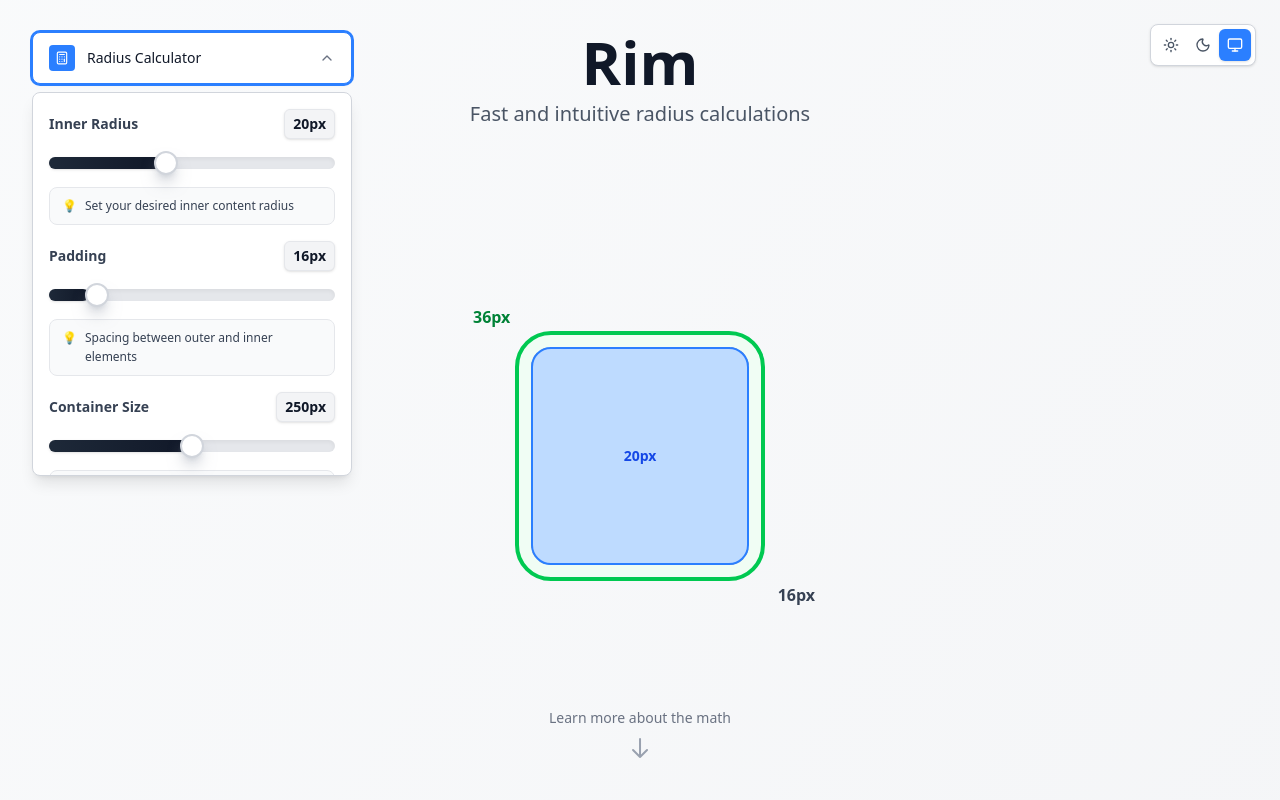
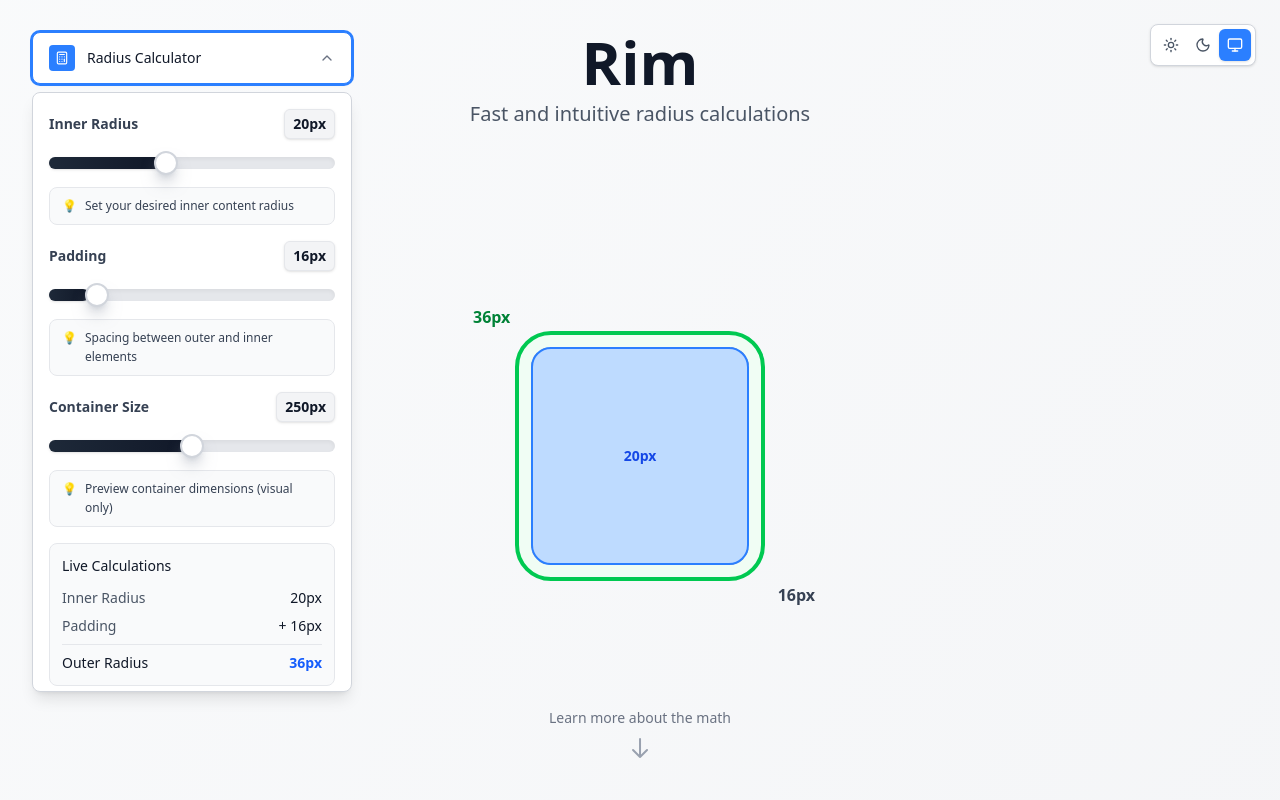
Before and after one commit to ahmadrafidev/rim, a Next.js app: page / in a window 1280 px wide. Both pictures are taken after a click on the button "Radius Calculator". Shown: the top 800 px of the page. Built offline with nearby package versions, Linux system fonts and the light colour scheme.

Commit message:
fix panel scrolling

```diff
--- a/components/radius-demo/floating-calculator-panel.tsx
+++ b/components/radius-demo/floating-calculator-panel.tsx
@@ -20,7 +20,6 @@
   const panelId = useId();
   const contentId = useId();
 
-  // Set ready state after component mounts to prevent hydration issues
   useEffect(() => {
     setIsReady(true);
   }, []);
@@ -93,14 +92,14 @@
       {/* Dropdown Content */}
       <div
         id={contentId}
-        className={`mt-2 bg-white dark:bg-gray-800 border border-gray-300 dark:border-gray-600 rounded-lg shadow-lg overflow-hidden transition-all duration-300 ease-in-out ${
+        className={`mt-2 bg-white dark:bg-gray-800 border border-gray-300 dark:border-gray-600 rounded-lg shadow-lg transition-all duration-300 ease-in-out ${
           isCollapsed
-            ? 'max-h-0 opacity-0'
-            : 'max-h-96 opacity-100'
+            ? 'max-h-0 opacity-0 overflow-hidden'
+            : 'max-h-[600px] opacity-100 overflow-hidden'
         }`}
         aria-hidden={isCollapsed}
       >
-        <div className="p-4 space-y-4 overflow-y-auto max-h-96">
+        <div className="p-4 space-y-4 overflow-y-auto max-h-[600px]">
 
           {/* Controls Section */}
           <div className="space-y-4">
```
